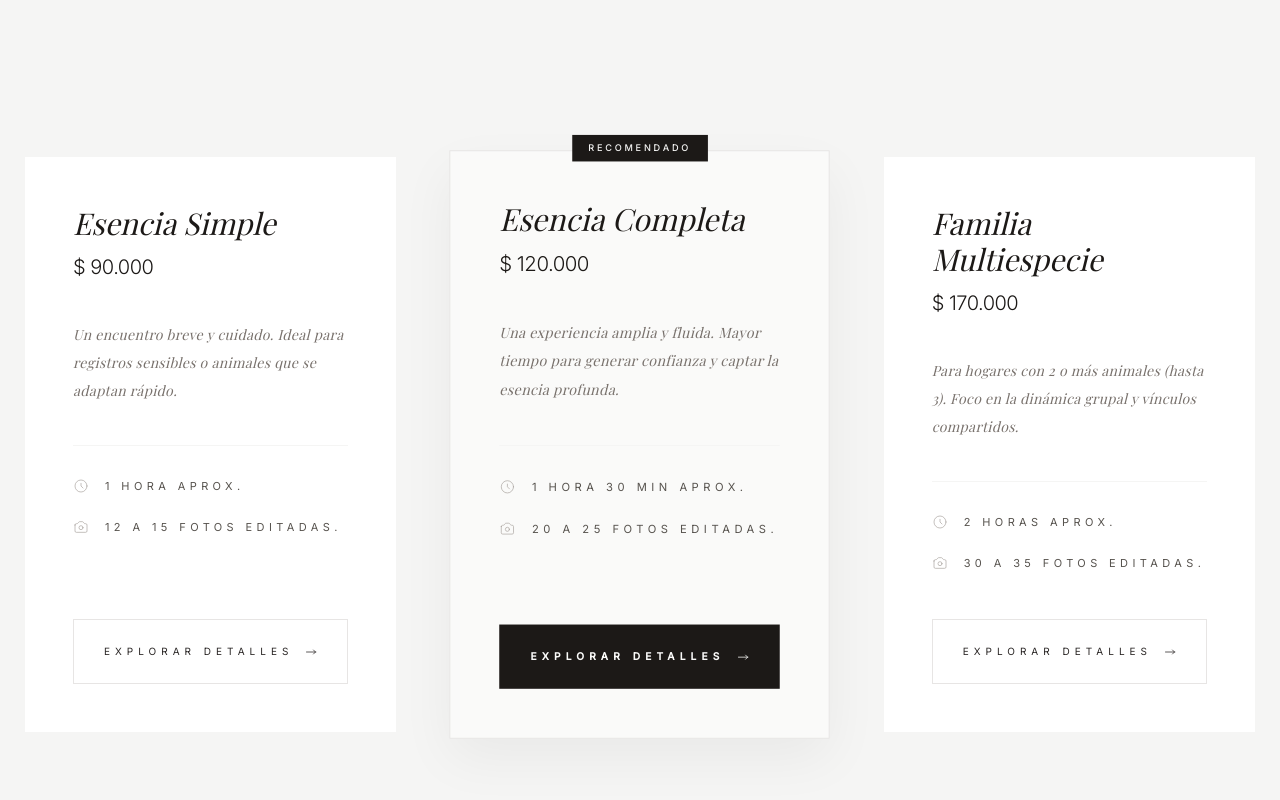
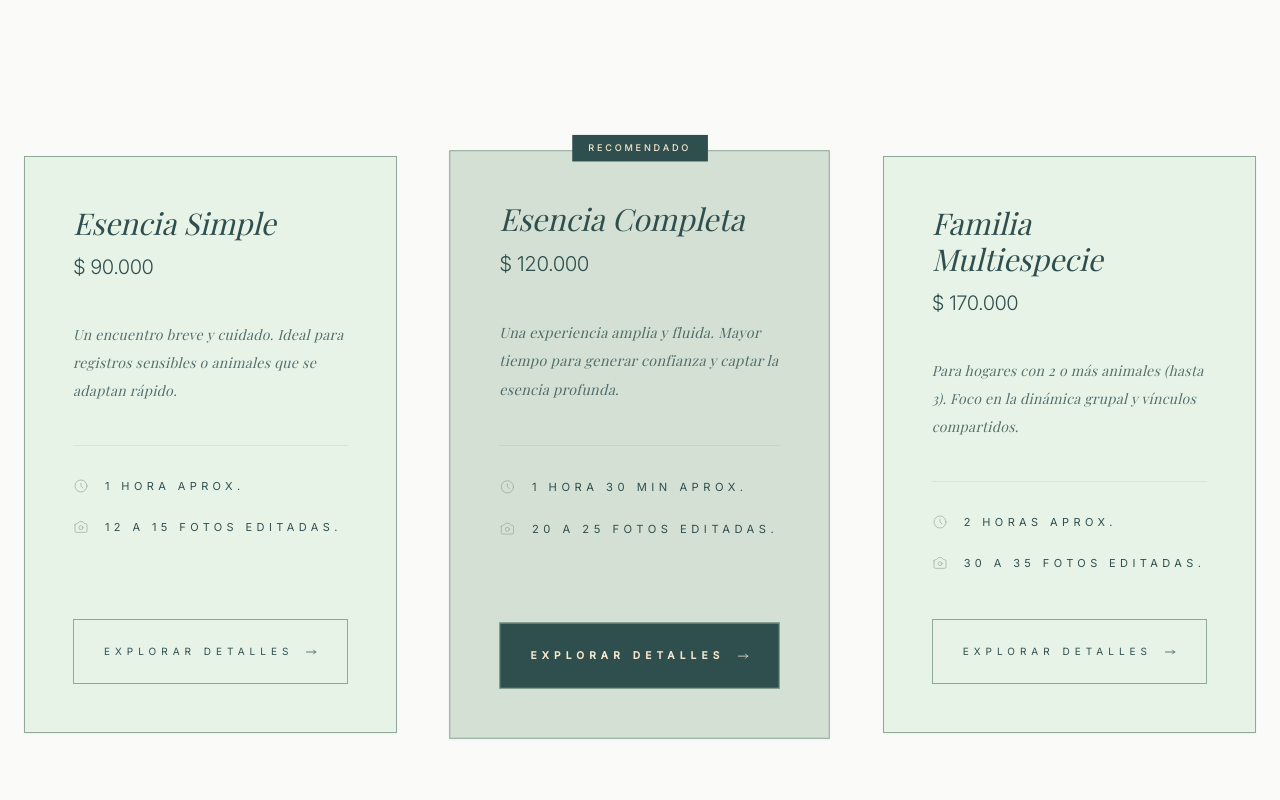
Before and after one commit to musumecifacundo-coder/escenciaanimal, a React (Vite) app: page / in a window 1280 px wide. Shown: the part 3140-3940 px from the top of the page. Built offline with nearby package versions, Linux system fonts and the light colour scheme; a web font is replaced by a local one.

Commit message:
style: apply sage & olive color palette to pricing and modals

```diff
--- a/components/Modal.tsx
+++ b/components/Modal.tsx
@@ -29,12 +29,13 @@ const Modal: React.FC<ModalProps> = ({ isOpen, onClose, title, children }) => {
         onClick={onClose}
       />
 
-      <div className="relative bg-[#FAFAF9] w-full max-w-4xl max-h-[90vh] overflow-y-auto shadow-2xl border border-stone-200">
-        <div className="sticky top-0 bg-[#FAFAF9] z-10 flex justify-between items-center p-8 md:p-10 border-b border-stone-100">
+      <div style={{ backgroundColor: '#E8F3E8', borderColor: '#8FA998', color: '#2F4F4F' }} className="relative w-full max-w-4xl max-h-[90vh] overflow-y-auto shadow-2xl border">
+        <div style={{ backgroundColor: '#E8F3E8' }} className="sticky top-0 z-10 flex justify-between items-center p-8 md:p-10 border-b border-[#8FA998]/20">
           <h3 className="text-2xl md:text-3xl font-light serif italic">{title}</h3>
           <button
+            style={{ color: '#8FA998' }}
             onClick={onClose}
-            className="p-2 hover:bg-stone-100 transition-colors text-stone-400 hover:text-stone-900 text-3xl leading-none"
+            className="p-2 hover:bg-[#8FA998]/10 transition-colors text-3xl leading-none"
             aria-label="Cerrar"
           >
             &times;
--- a/components/Pricing.tsx
+++ b/components/Pricing.tsx
@@ -79,33 +79,44 @@ const plans: PlanDetail[] = [
   }
 ];
 
+
 const PlanCard: React.FC<{ plan: PlanDetail; onOpen: () => void }> = ({ plan, onOpen }) => (
-  <div className={`group relative p-8 md:p-12 flex flex-col h-full transition-all duration-700 ${plan.recommended ? 'bg-[#FAFAF9] shadow-[0_20px_50px_rgba(0,0,0,0.05)] scale-[1.02] z-10 border border-stone-200' : 'bg-white border border-stone-100 hover:border-stone-300'}`}>
+  <div
+    style={{
+      backgroundColor: plan.recommended ? '#D4E0D4' : '#E8F3E8',
+      borderColor: '#8FA998',
+      color: '#2F4F4F'
+    }}
+    className={`group relative p-8 md:p-12 flex flex-col h-full transition-all duration-700 shadow-sm border ${plan.recommended ? 'scale-[1.02] z-10' : 'hover:border-stone-400'}`}
+  >
     {plan.recommended && (
-      <div className="absolute -top-4 left-1/2 -translate-x-1/2 bg-stone-900 text-[9px] uppercase tracking-[0.3em] text-stone-100 px-4 py-1.5 font-medium shadow-sm">
+      <div
+        style={{ backgroundColor: '#2F4F4F', color: '#F5E6CC' }}
+        className="absolute -top-4 left-1/2 -translate-x-1/2 text-[9px] uppercase tracking-[0.3em] px-4 py-1.5 font-medium shadow-sm"
+      >
         Recomendado
       </div>
     )}
 
     <div className="mb-10 text-center md:text-left">
       <h3 className="text-2xl md:text-3xl mb-3 font-light serif italic">{plan.title}</h3>
-      <p className="text-xl text-stone-900 font-light tracking-tight">{plan.price}</p>
+      <p className="text-xl font-light tracking-tight">{plan.price}</p>
     </div>
 
     <div className="flex-grow">
-      <p className="text-stone-500 text-sm font-light leading-loose mb-10 italic serif tracking-wide">
+      <p style={{ color: '#2F4F4F', opacity: 0.8 }} className="text-sm font-light leading-loose mb-10 italic serif tracking-wide">
         {plan.shortDesc}
       </p>
 
-      <div className="space-y-6 mb-12 border-t border-stone-100 pt-8">
-        <div className="flex items-center text-[11px] uppercase tracking-[0.4em] text-stone-600">
-          <svg className="w-4 h-4 mr-4 text-stone-400" fill="none" viewBox="0 0 24 24" stroke="currentColor">
+      <div className="space-y-6 mb-12 border-t border-[#8FA998]/20 pt-8">
+        <div className="flex items-center text-[11px] uppercase tracking-[0.4em]">
+          <svg style={{ color: '#8FA998' }} className="w-4 h-4 mr-4" fill="none" viewBox="0 0 24 24" stroke="currentColor">
             <path strokeLinecap="round" strokeLinejoin="round" strokeWidth="1" d="M12 8v4l3 3m6-3a9 9 0 11-18 0 9 9 0 0118 0z" />
           </svg>
           {plan.duration}
         </div>
-        <div className="flex items-center text-[11px] uppercase tracking-[0.4em] text-stone-600">
-          <svg className="w-4 h-4 mr-4 text-stone-400" fill="none" viewBox="0 0 24 24" stroke="currentColor">
+        <div className="flex items-center text-[11px] uppercase tracking-[0.4em]">
+          <svg style={{ color: '#8FA998' }} className="w-4 h-4 mr-4" fill="none" viewBox="0 0 24 24" stroke="currentColor">
             <path strokeLinecap="round" strokeLinejoin="round" strokeWidth="1" d="M3 9a2 2 0 012-2h.93a2 2 0 001.664-.89l.812-1.22A2 2 0 0110.07 4h3.86a2 2 0 011.664.89l.812 1.22A2 2 0 0018.07 7H19a2 2 0 012 2v9a2 2 0 01-2 2H5a2 2 0 01-2-2V9z" />
             <path strokeLinecap="round" strokeLinejoin="round" strokeWidth="1" d="M15 13a3 3 0 11-6 0 3 3 0 016 0z" />
           </svg>
@@ -116,7 +127,12 @@ const PlanCard: React.FC<{ plan: PlanDetail; onOpen: () => void }> = ({ plan, on
 
     <button
       onClick={onOpen}
-      className={`w-full py-6 text-[10px] uppercase tracking-[0.5em] transition-all duration-500 relative overflow-hidden group/btn ${plan.recommended ? 'bg-stone-900 text-stone-50 hover:bg-black font-semibold' : 'border border-stone-200 text-stone-800 hover:border-stone-900'}`}
+      style={{
+        backgroundColor: plan.recommended ? '#2F4F4F' : 'transparent',
+        borderColor: '#8FA998',
+        color: plan.recommended ? '#F5E6CC' : '#2F4F4F'
+      }}
+      className={`w-full py-6 text-[10px] uppercase tracking-[0.5em] transition-all duration-500 relative overflow-hidden group/btn border ${plan.recommended ? 'hover:bg-[#1f3a3a] font-semibold' : 'hover:bg-[#8FA998]/10'}`}
     >
       <span className="relative z-10 flex items-center justify-center">
         Explorar detalles
@@ -132,12 +148,12 @@ const Pricing: React.FC = () => {
   const [selectedPlan, setSelectedPlan] = useState<PlanDetail | null>(null);
 
   return (
-    <section id="planes" className="py-24 md:py-48 px-6 bg-[#F5F5F4] overflow-hidden">
+    <section id="planes" style={{ backgroundColor: '#FAFAF9' }} className="py-24 md:py-48 px-6 overflow-hidden">
       <div className="max-w-7xl mx-auto">
         <div className="text-center mb-24 md:mb-40 max-w-2xl mx-auto space-y-8">
-          <div className="w-16 h-[1px] bg-stone-300 mx-auto opacity-50"></div>
-          <h2 className="text-5xl md:text-7xl font-light serif italic leading-tight tracking-tight">Propuestas</h2>
-          <p className="text-stone-500 font-light tracking-[0.5em] text-[10px] uppercase pt-2">
+          <div style={{ backgroundColor: '#8FA998' }} className="w-16 h-[1px] mx-auto opacity-30"></div>
+          <h2 style={{ color: '#2F4F4F' }} className="text-5xl md:text-7xl font-light serif italic leading-tight tracking-tight">Propuestas</h2>
+          <p style={{ color: '#8FA998' }} className="font-light tracking-[0.5em] text-[10px] uppercase pt-2">
             Historias Narradas a través de la Luz
           </p>
         </div>
@@ -159,20 +175,20 @@ const Pricing: React.FC = () => {
         title={selectedPlan?.title || ""}
       >
         {selectedPlan && (
-          <div className="space-y-16 animate-in fade-in slide-in-from-bottom-4 duration-700">
-            <div className="border-l border-stone-200 pl-8 md:pl-12 py-4">
-              <p className="text-stone-600 font-light leading-loose serif italic text-xl tracking-wide">
+          <div style={{ color: '#2F4F4F' }} className="space-y-16 animate-in fade-in slide-in-from-bottom-4 duration-700">
+            <div style={{ borderColor: '#8FA998' }} className="border-l pl-8 md:pl-12 py-4">
+              <p style={{ color: '#2F4F4F' }} className="font-light leading-loose serif italic text-xl tracking-wide opacity-90">
                 {selectedPlan.description}
               </p>
             </div>
 
             <div className="grid lg:grid-cols-2 gap-16 md:gap-24">
               <div className="space-y-8">
-                <h4 className="text-[11px] uppercase tracking-[0.5em] text-stone-900 font-bold mb-8 opacity-70">La Experiencia</h4>
+                <h4 style={{ color: '#2F4F4F' }} className="text-[11px] uppercase tracking-[0.5em] font-bold mb-8 opacity-70">La Experiencia</h4>
                 <ul className="space-y-6">
                   {selectedPlan.experience.map((item, i) => (
-                    <li key={i} className="text-stone-500 text-base font-light flex items-start leading-relaxed">
-                      <span className="w-2 h-[1px] bg-stone-300 mr-5 mt-3.5"></span>
+                    <li key={i} className="text-base font-light flex items-start leading-relaxed opacity-80">
+                      <span style={{ backgroundColor: '#8FA998' }} className="w-2 h-[1px] mr-5 mt-3.5"></span>
                       <span>{item}</span>
                     </li>
                   ))}
@@ -180,11 +196,11 @@ const Pricing: React.FC = () => {
               </div>
 
               <div className="space-y-8">
-                <h4 className="text-[11px] uppercase tracking-[0.5em] text-stone-900 font-bold mb-8 opacity-70">El Entregable</h4>
+                <h4 style={{ color: '#2F4F4F' }} className="text-[11px] uppercase tracking-[0.5em] font-bold mb-8 opacity-70">El Entregable</h4>
                 <ul className="space-y-6">
                   {selectedPlan.includes.map((item, i) => (
-                    <li key={i} className="text-stone-500 text-base font-light flex items-start leading-relaxed">
-                      <span className="text-stone-400 mr-5 mt-0.5 text-lg">✅</span>
+                    <li key={i} className="text-base font-light flex items-start leading-relaxed opacity-80">
+                      <span className="mr-5 mt-0.5 text-lg">✅</span>
                       <span>{item}</span>
                     </li>
                   ))}
@@ -193,25 +209,28 @@ const Pricing: React.FC = () => {
             </div>
 
             {selectedPlan.optional && (
-              <div className="pt-12 border-t border-stone-100">
-                <h4 className="text-[11px] uppercase tracking-[0.5em] text-stone-900 font-bold mb-6 opacity-70">Servicios Opcionales</h4>
-                <p className="text-stone-500 text-lg font-light italic serif leading-loose tracking-wide">
+              <div style={{ borderColor: '#8FA998' }} className="pt-12 border-t opacity-20">
+                <h4 style={{ color: '#2F4F4F' }} className="text-[11px] uppercase tracking-[0.5em] font-bold mb-6 opacity-70">Servicios Opcionales</h4>
+                <p style={{ color: '#2F4F4F' }} className="text-lg font-light italic serif leading-loose tracking-wide opacity-80">
                   {selectedPlan.optional}
                 </p>
               </div>
             )}
 
-            <div className="bg-white p-10 md:p-16 border border-stone-100 shadow-sm relative overflow-hidden group/note">
-              <div className="absolute top-0 left-0 w-[3px] h-full bg-stone-900 opacity-20 group-hover/note:opacity-100 transition-opacity duration-700"></div>
+            <div
+              style={{ backgroundColor: '#E8F3E8', borderColor: '#8FA998' }}
+              className="p-10 md:p-16 border shadow-sm relative overflow-hidden group/note"
+            >
+              <div style={{ backgroundColor: '#2F4F4F' }} className="absolute top-0 left-0 w-[4px] h-full opacity-20 group-hover/note:opacity-100 transition-opacity duration-700"></div>
               <div className="flex items-start gap-8">
-                <div className="text-stone-300 transition-colors duration-500 group-hover/note:text-stone-900">
+                <div style={{ color: '#8FA998' }} className="transition-colors duration-500 group-hover/note:text-[#2F4F4F]">
                   <svg className="w-8 h-8" fill="none" viewBox="0 0 24 24" stroke="currentColor">
                     <path strokeLinecap="round" strokeLinejoin="round" strokeWidth="0.75" d="M13 16h-1v-4h-1m1-4h.01M21 12a9 9 0 11-18 0 9 9 0 0118 0z" />
                   </svg>
                 </div>
                 <div>
-                  <h5 className="text-[11px] uppercase tracking-[0.4em] text-stone-900 font-bold mb-4">Nota Importante</h5>
-                  <p className="text-base text-stone-500 leading-loose italic serif opacity-90 tracking-wide">
+                  <h5 style={{ color: '#2F4F4F' }} className="text-[11px] uppercase tracking-[0.4em] font-bold mb-4">Nota Importante</h5>
+                  <p style={{ color: '#2F4F4F' }} className="text-base leading-loose italic serif opacity-80 tracking-wide">
                     "El foco siempre está puesto en el bienestar del animal y la calidad del registro, no en la cantidad.
                     Por eso, la cantidad final de imágenes puede variar levemente dentro del rango indicado,
                     respondiendo siempre al desarrollo natural del encuentro."
```
